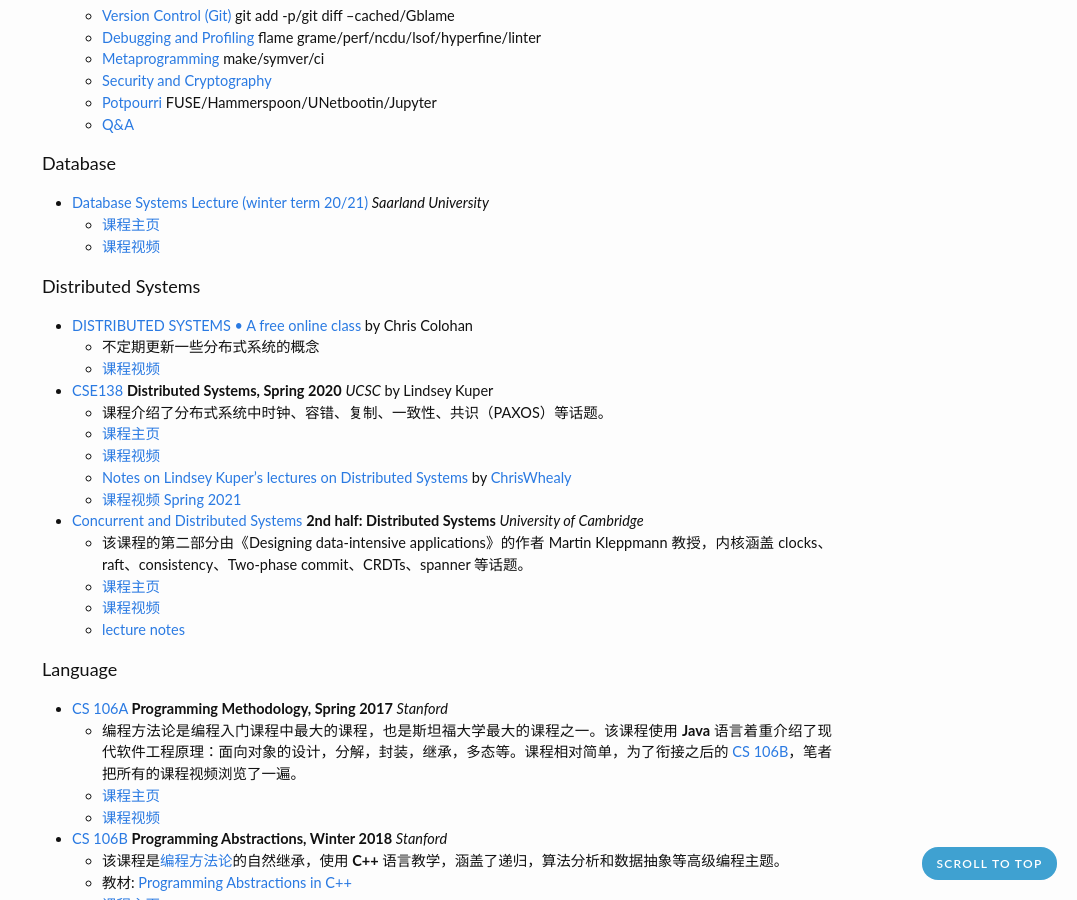
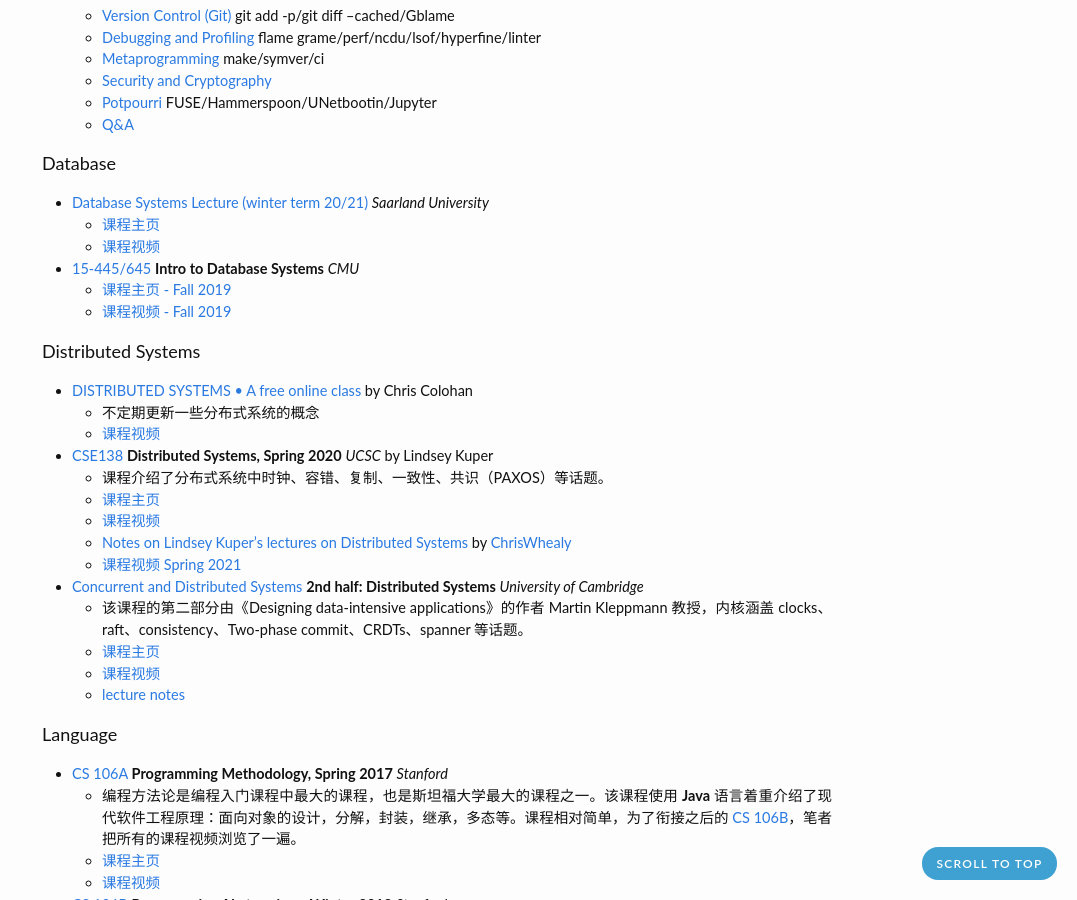
Before and after one commit to zhjwpku/zhjwpku.github.io, a Jekyll site: the page built from _posts/2018-09-16-awesome-cs-courses.md, in a window 1280 px wide and 900 px high, scrolled down 1152 px. Shown: the whole window, without its empty margins (203-1280 px from the left). Built offline with Jekyll 4.4.1, drawn with Linux system fonts in a browser that asks for light colours; comment, search, counter and statistics services are not loaded.

Commit message:
15-445/645 Fall 2019
Signed-off-by: Junwang Zhao <zhjwpku@gmail.com>

```diff
--- a/_posts/2018-09-16-awesome-cs-courses.md
+++ b/_posts/2018-09-16-awesome-cs-courses.md
@@ -65,6 +65,9 @@
 - [Database Systems Lecture (winter term 20/21)][dbsys20] *Saarland University*
     - [课程主页][dbsys20]
     - [课程视频][dbsys20-video]
+- [15-445/645][15445] **Intro to Database Systems** *CMU*
+  - [课程主页 - Fall 2019](https://15445.courses.cs.cmu.edu/fall2019/)
+  - [课程视频 - Fall 2019](https://www.youtube.com/playlist?list=PLSE8ODhjZXjbohkNBWQs_otTrBTrjyohi)
 
 #### Distributed Systems
 
```
Also changed, not shown: other parts of _posts/2018-09-16-awesome-cs-courses.md (+1 -0 lines).
